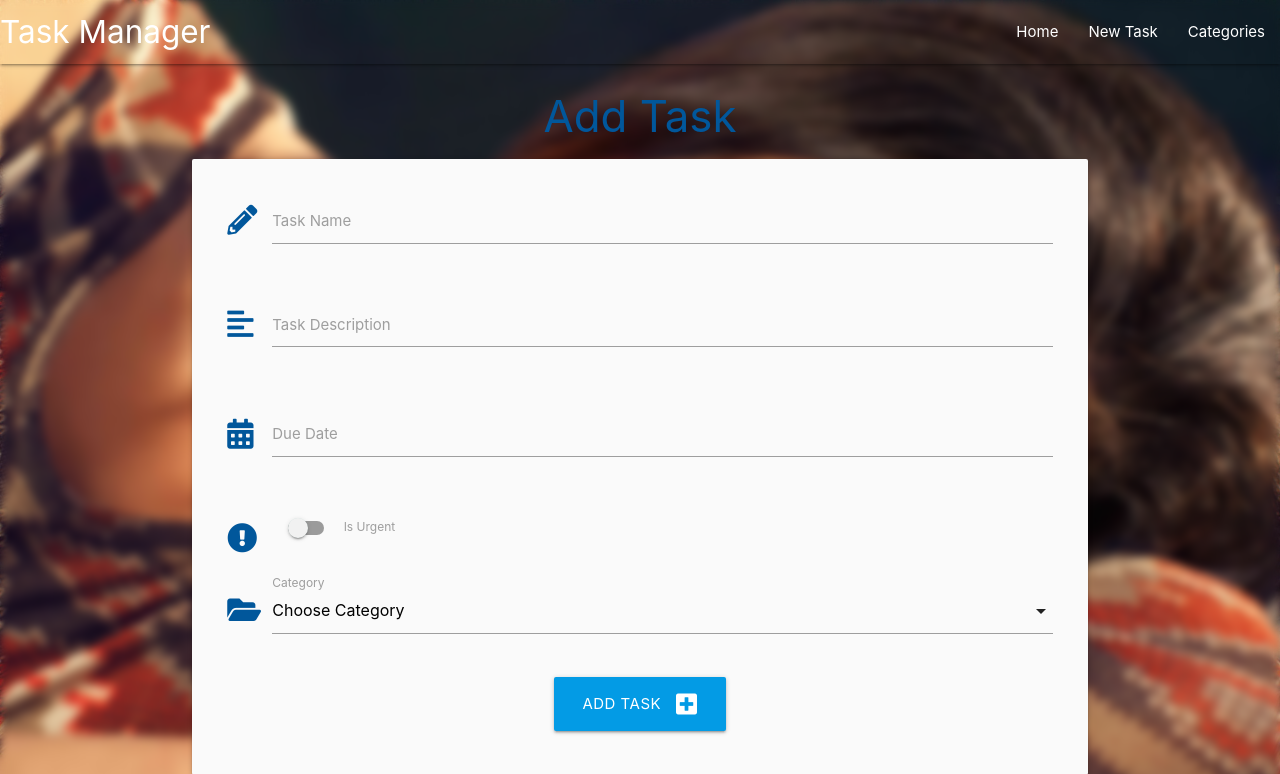
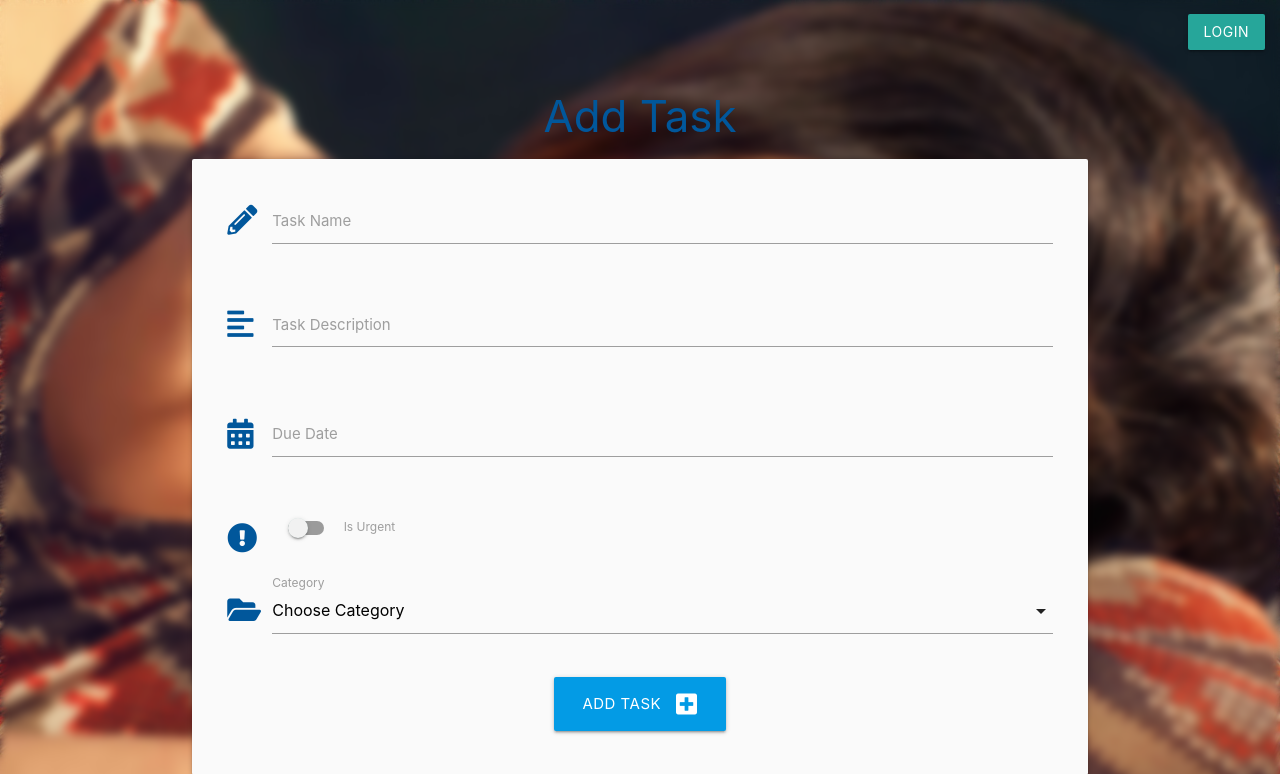
Before and after one commit to nccadman19/beauty-hq, a Flask app: page /add_task in a window 1280 px wide. Shown: the top 774 px of the page. Run offline with Flask 3, Linux system fonts and the light colour scheme; data that the repository does not hold is empty.

Commit message:
login button created on index page, header styled

```diff
--- a/taskmanager/templates/base.html
+++ b/taskmanager/templates/base.html
@@ -18,24 +18,13 @@
 
     <header>
         <!-- top navbar -->
-        <nav class="transparent">
+        <nav class="transparent z-depth-0">
             <div class="nav-wrapper">
-            <a href="{{ url_for('home') }}" class="brand-logo">Task Manager</a>
-            <a href="#" data-target="mobile-demo" class="sidenav-trigger"><i class="fas fa-bars"></i></a>
-            <ul class="right hide-on-med-and-down">
-                <li><a href="{{ url_for('home') }}">Home</a></li>
-                <li><a href="{{ url_for('add_task') }}">New Task</a></li>
-                <li><a href="{{ url_for('categories') }}">Categories</a></li>
-            </ul>
+                <ul class="right">
+                    <a href="{{ url_for('home') }}" class="btn waves-effect waves-light">Login</a>
+                </ul>
             </div>
         </nav>
-
-        <!-- mobile sidenav -->
-        <ul class="sidenav" id="mobile-demo">
-            <li><a href="{{ url_for('home') }}">Home</a></li>
-            <li><a href="{{ url_for('add_task') }}">New Task</a></li>
-            <li><a href="{{ url_for('categories') }}">Categories</a></li>
-        </ul>
     </header>
 
     <main class="container">
```
Also changed, not shown: taskmanager/static/css/style.css (line endings or trailing spaces).
